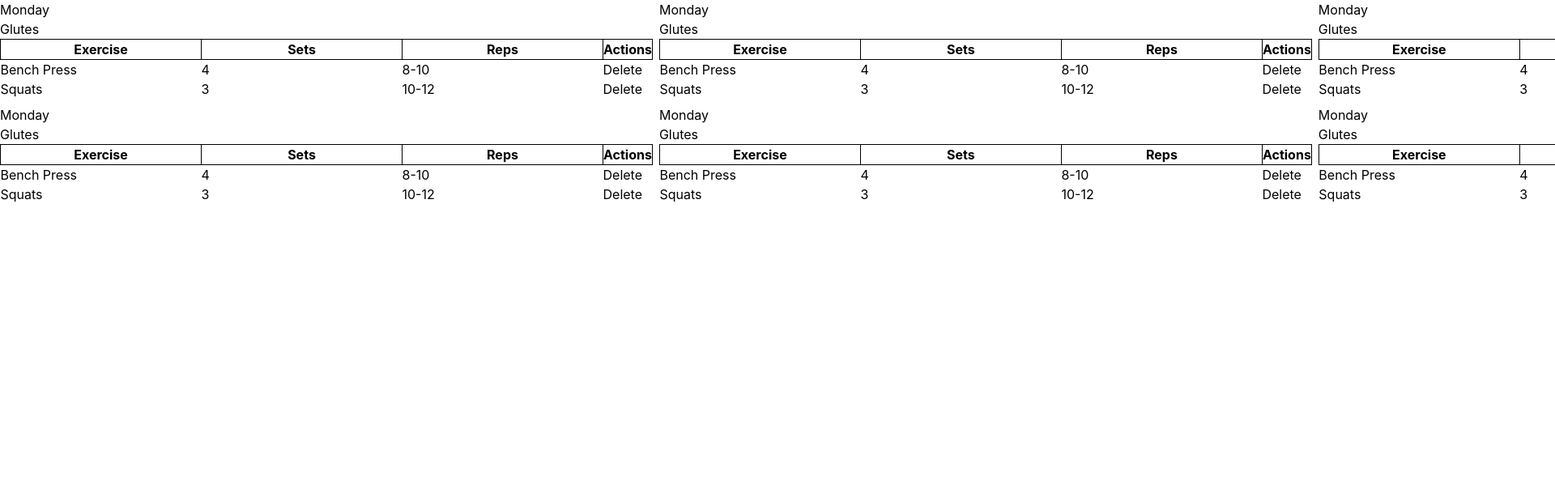
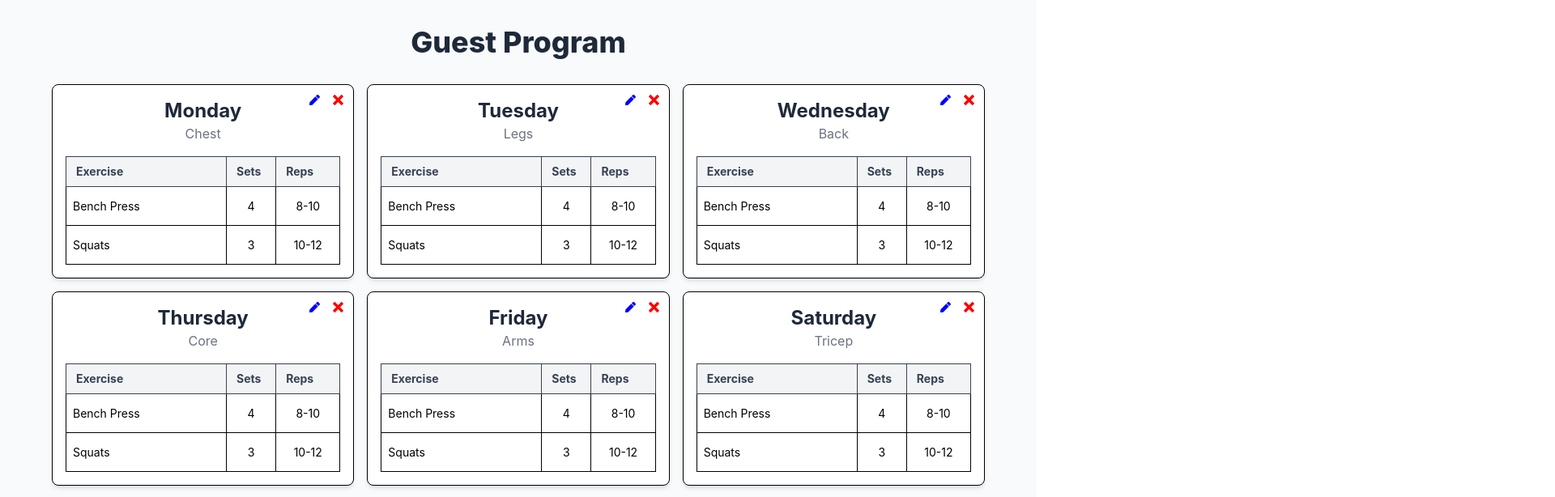
Before and after one commit to aitanoffir/LargeProject, a React (Vite) app in the folder FitLink/: page /test-edit-program in a window 1280 px wide. Shown: the top 614 px of the page at 81% size, 1920 px wide, since content can reach past the window. Built offline with nearby package versions, Linux system fonts and the light colour scheme.

Commit message:
added program editor page

```diff
--- a/FitLink/src/App.jsx
+++ b/FitLink/src/App.jsx
@@ -12,8 +12,8 @@ import Notes from './Pages/Notes';
 import CreateNote from './Components/CreateNote';
 import ViewNote from './Components/ViewNote';
 import EditProfile from './Pages/EditProfile';
-import WorkoutCard from './Components/Program/WorkoutCard';
 import EditProgram from './Components/Program/EditProgram';
+
 
 function App() {
   return (
@@ -36,6 +36,7 @@ function App() {
 
         {/*dev work routes*/}
         <Route path="/test-edit-program" element={<EditProgram />} />
+
       </Routes>
     </Router>
   );
--- a/FitLink/src/Components/Program/EditProgram.jsx
+++ b/FitLink/src/Components/Program/EditProgram.jsx
@@ -1,19 +1,52 @@
-import React from 'react'
-import WorkoutCard from './WorkoutCard'
+import React, {useState} from "react";
+import WorkoutCard from "./WorkoutCard";
 
-const EditProgram = () => {
+const EditProgram = ({ clientName }) => {
+
+  const [cards, setCards] = useState([
+    { id: 1, day: "Monday", focusName: "Chest" },
+    { id: 2, day: "Tuesday", focusName: "Legs" },
+    { id: 3, day: "Wednesday", focusName: "Back" },
+    { id: 4, day: "Thursday", focusName: "Core" },
+    { id: 5, day: "Friday", focusName: "Arms" },
+    { id: 6, day: "Saturday", focusName: "Tricep" },
+    { id: 7, day: "Sunday", focusName: "Legs" },
+    // Add more as needed
+  ]);
+
+  const handleDeleteCard = (id) => {
+    setCards((prev) => prev.filter((card) => card.id !== id));
+  }
+
   return (
-    <div>
-        <div className='grid grid-flow-col grid-rows-2 gap-2'>
-            <WorkoutCard day="Monday" focusName="Glutes" />
-            <WorkoutCard day="Monday" focusName="Glutes" />
-            <WorkoutCard day="Monday" focusName="Glutes" />
-            <WorkoutCard day="Monday" focusName="Glutes" />
-            <WorkoutCard day="Monday" focusName="Glutes" />
-            <WorkoutCard day="Monday" focusName="Glutes" />
-        </div>
+    <div className="min-h-screen bg-gray-50 p-8">
+      {/* Title */}
+      <div className="text-center font-extrabold text-4xl text-gray-800 mb-8">
+        {clientName ? `${clientName} Program` : "Guest Program"}
+      </div>
+
+      {/* Workout Cards Grid */}
+      <div className="grid grid-cols-1 sm:grid-cols-2 md:grid-cols-3 gap-4 max-w-6xl mx-auto mb-10">
+        {cards.map((card) => (
+          <WorkoutCard
+            key={card.id}
+            id={card.id}
+            day={card.day}
+            focusName={card.focusName}
+            onDelete={() => handleDeleteCard(card.id)}
+          />
+        ))}
+      </div>
+
+      {/* Action Buttons */}
+      <div className="flex justify-center gap-4">
+        <button className="btn bg-gray-300 hover:bg-gray-400 text-gray-800">
+          Back
+        </button>
+        <button className="btn btn-primary">Save</button>
+      </div>
     </div>
-  )
-}
+  );
+};
 
-export default EditProgram
+export default EditProgram;
--- a/FitLink/src/Components/Program/WorkoutCard.jsx
+++ b/FitLink/src/Components/Program/WorkoutCard.jsx
@@ -1,11 +1,18 @@
-import React, {useState} from 'react'
+import React, { useState } from "react";
+import { FaPen } from "react-icons/fa";
+import { ImCross } from "react-icons/im";
+import { FaCheck } from "react-icons/fa";
+import { FaRegTrashAlt } from "react-icons/fa";
+import { IoMdAddCircleOutline } from "react-icons/io";
 
-const WorkoutCard = ({day, focusName}) => {
+const WorkoutCard = ({ id, day, focusName, onDelete  }) => {
 
   const [exercises, setExercises] = useState([
-        { name: 'Bench Press', sets: 4, reps: '8-10' },
-        { name: 'Squats', sets: 3, reps: '10-12' },
+    { name: "Bench Press", sets: 4, reps: "8-10" },
+    { name: "Squats", sets: 3, reps: "10-12" },
   ]);
+
+  const [isEditing, setIsEditing] = useState(false);
 
   const handleChange = (index, field, value) => {
     const updated = [...exercises];
@@ -14,60 +21,137 @@ const WorkoutCard = ({day, focusName}) => {
   };
 
   const handleAdd = () => {
-        setExercises([...exercises, {name: '', sets: '', reps: ''}])
-    }
+    setExercises([...exercises, { name: "", sets: "", reps: "" }]);
+  };
+
 
   const handleDelete = (index) => {
     const updated = exercises.filter((_, i) => i !== index);
     setExercises(updated);
   };
 
+  const handleDeleteCard = (id) => {
+    setCards((prevCards) => prevCards.filter((card) => card.id !== id));
+  };
+
   return (
-        <div>
-            <h2>{day}</h2>
-            <h4>{focusName}</h4>
-        <table>
+    <div className="relative border rounded-lg shadow-md p-4 bg-white w-full">
+      <div className="absolute top-2 right-2 flex gap-2">
+        {isEditing ? (
+          <button
+            className="p-1 transition-transform duration-200 hover:scale-110 hover:cursor-pointer "
+            onClick={() => setIsEditing(false)}
+          >
+            <FaCheck style={{ color: "green" }} />
+          </button>
+        ) : (
+          <button
+            className="p-1 transition-transform duration-200 hover:scale-110 hover:cursor-pointer"
+            onClick={() => setIsEditing(true)}
+          >
+            <FaPen size={13} style={{ color: "blue" }} />
+          </button>
+        )}
+
+        <button className="p-1 transition-transform duration-200 hover:scale-110 hover:cursor-pointer" onClick={onDelete}>
+          <ImCross size={13} style={{ color: "red" }} />
+        </button>
+      </div>
+
+      {/* Header */}
+      <div className="text-center mb-4">
+        <h2 className="font-bold text-2xl text-gray-800">{day}</h2>
+        <h4 className="text-gray-500">{focusName}</h4>
+      </div>
+
+      {/* Table */}
+      <table className="w-full text-sm text-left border-collapse table-auto">
         <thead>
-                <tr>
-                    <th className='border'>Exercise</th>
-                    <th className='border'>Sets</th>
-                    <th className='border'>Reps</th>
-                    <th className='border'>Actions</th>
+          <tr className="bg-gray-100 text-gray-700">
+            <th className="border px-3 py-2 w-[50%] truncate">Exercise</th>
+            <th className="border px-3 py-2 w-[10%]">Sets</th>
+            <th className="border px-3 py-2 w-[20%]">Reps</th>
+            {isEditing && <th className="border px-3 py-2 w-[10%] text-center"></th>}
           </tr>
         </thead>
         <tbody>
           {exercises.map((ex, i) => (
-            <tr key={i}>
-              <td>
+            <tr
+              key={i}
+              className="border-b hover:bg-gray-50 h-[48px] text-center "
+            >
+              {/* Exercise Name */}
+              <td className="border px-2 py-1 overflow-hidden truncate">
+                {isEditing ? (
                   <input
                     type="text"
+                    className="w-full h-full px-0.5 border rounded-sm py-1.5 focus:ring-0 focus:outline-none text-sm"
                     value={ex.name}
-                  onChange={(e) => handleChange(i, 'name', e.target.value)}
+                    onChange={(e) => handleChange(i, "name", e.target.value)}
                   />
+                ) : (
+                  <div className="flex items-center h-8">
+                    <span className="truncate">{ex.name}</span>
+                  </div>
+                )}
               </td>
-              <td>
-                <input
-                  type="number"
-                  value={ex.sets}
-                  onChange={(e) => handleChange(i, 'sets', e.target.value)}
-                />
-              </td>
-              <td>
+
+              {/* Sets */}
+              <td className="border px-1.5 text-center align-middle">
+                {isEditing ? (
                   <input
                     type="text"
+                    className="w-full text-center h-full border rounded-sm py-1.5  focus:ring-0 focus:outline-none text-sm"
+                    value={ex.sets}
+                    onChange={(e) => handleChange(i, "sets", e.target.value)}
+                  />
+                ) : (
+                  <div className="flex justify-center items-center h-8">
+                    <span className="truncate">{ex.sets}</span>
+                  </div>
+                )}
+              </td>
+
+              {/* Reps */}
+              <td className="border px-2 py-1 text-center">
+                {isEditing ? (
+                  <input
+                    type="text"
+                    className="w-full px-2 py-1 border rounded-md focus:outline-none focus:ring-2 focus:ring-blue-300 h-8 text-sm text-center"
                     value={ex.reps}
-                  onChange={(e) => handleChange(i, 'reps', e.target.value)}
+                    onChange={(e) => handleChange(i, "reps", e.target.value)}
                   />
+                ) : (
+                  <span className="block h-8 leading-8">{ex.reps}</span>
+                )}
               </td>
-              <td>
-                <button onClick={() => handleDelete(i)}>Delete</button>
-              </td>
+
+              {/* Actions */}
+              {isEditing &&  <td className="border text-center">
+
+                <button
+                  className="p-1 rounded-full hover:bg-red-50 transition-transform duration-200 hover:scale-110 hover:cursor-pointer"
+                  onClick={() => handleDelete(i)}
+                >
+                  <FaRegTrashAlt className="text-red-500" size={14} />
+                </button>
+
+              </td>}
+
             </tr>
           ))}
         </tbody>
+        {isEditing && (
+          <button
+            className="p-1 rounded-full transition-transform duration-200 hover:scale-110 hover:cursor-pointer"
+            onClick={handleAdd}
+          >
+            <IoMdAddCircleOutline className="text-green-800" size={14} />
+          </button>
+        )}
       </table>
     </div>
-  )
-}
+  );
+};
 
-export default WorkoutCard
+export default WorkoutCard;
--- /dev/null
+++ b/FitLink/src/Pages/MainLayout.jsx
@@ -0,0 +1,16 @@
+import React from 'react'
+import NavBar from '../Components/NavBar'
+import { Outlet } from 'react-router-dom'
+
+const MainLayout = () => {
+  return (
+    <>
+        <NavBar />
+        <div>
+            <Outlet />
+        </div>
+    </>
+  )
+}
+
+export default MainLayout
--- a/FitLink/src/index.css
+++ b/FitLink/src/index.css
@@ -24,12 +24,16 @@
 
   /* Reusable button */
   .btn {
-    @apply px-4 py-2 rounded-lg font-semibold text-white transition duration-300;
+    @apply px-4 py-2 rounded-lg font-semibold transition duration-300 ease-in-out;
   }
 
-  /* Primary Button */
+  /* Hover effect */
+  .btn-hover {
+   @apply shadow-md hover:brightness-110 hover:shadow-lg cursor-pointer
+  }
+  /* Primary button */
   .btn-primary {
-    @apply bg-primary hover:bg-orange-300 rounded-lg hover:text-white;
+    @apply bg-primary;
   }
 
   /* Secondary Button */
@@ -43,4 +47,8 @@
   .menu-text {
     @apply absolute right-0 transform translate-x-full text-white whitespace-nowrap;
   }
+
+  .static-input-style {
+    @apply bg-white;
+  }
 }
```
Lines whose indentation alone changed are shown as unchanged.
